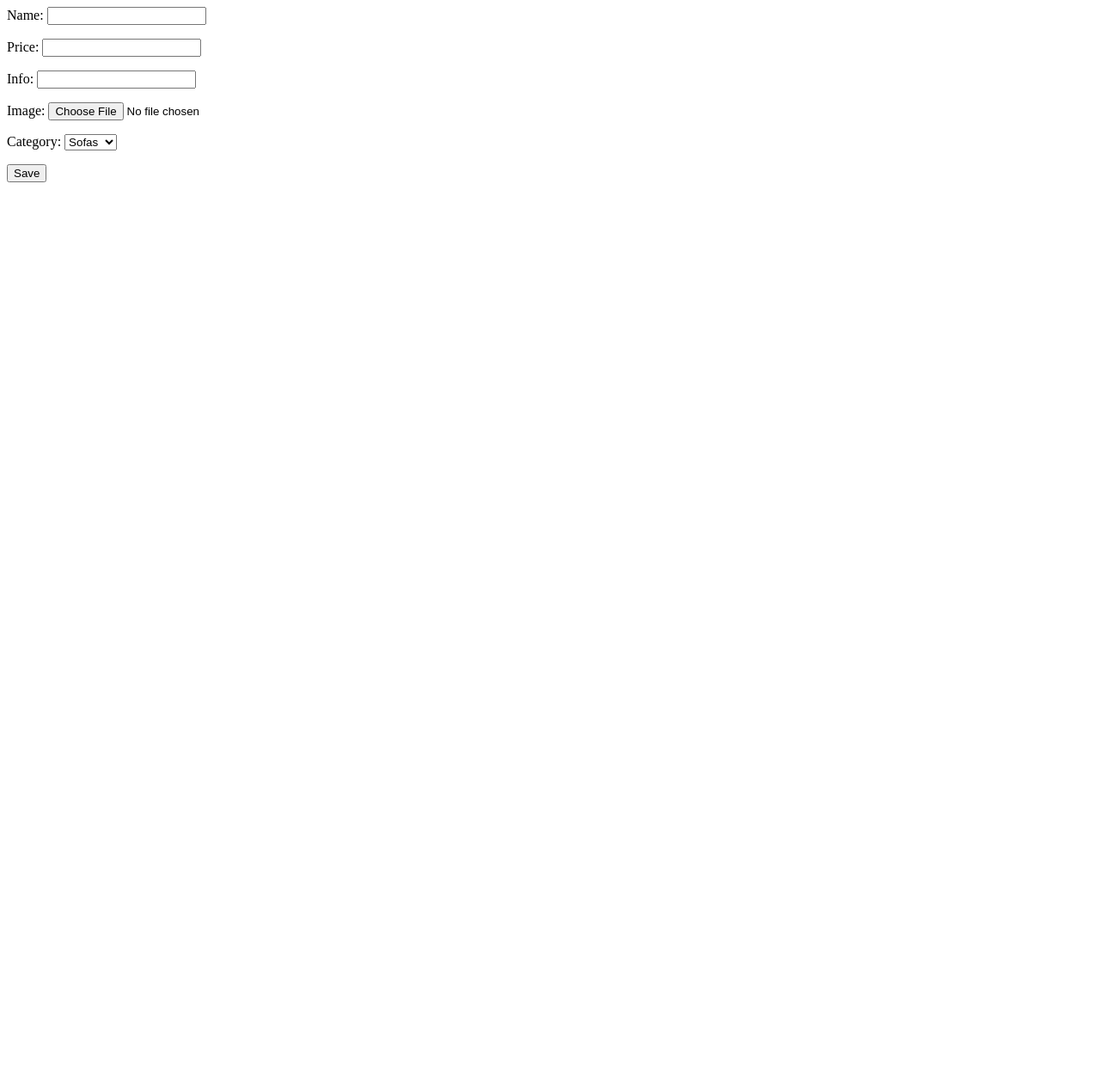
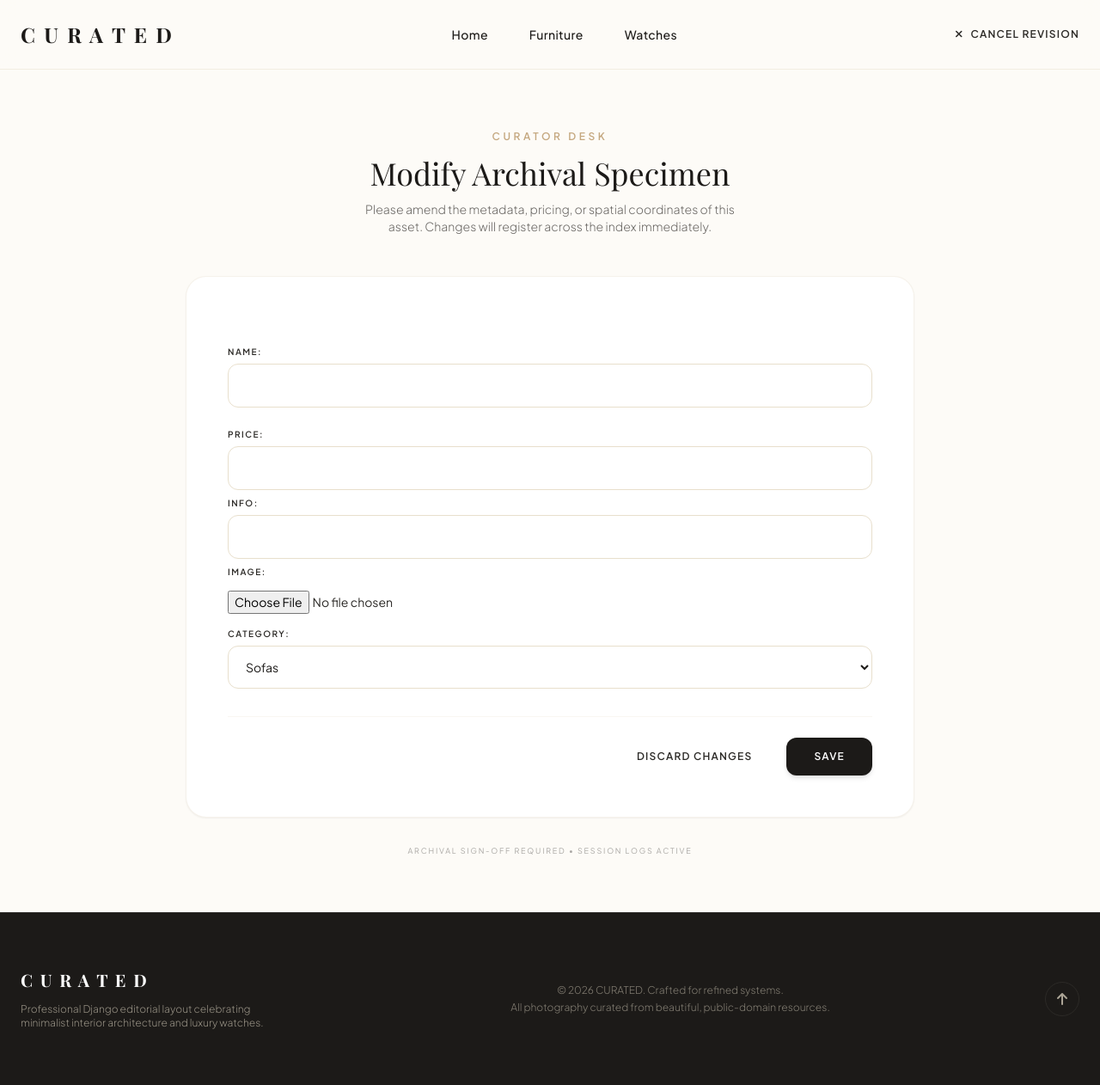
Before and after one commit to dehkonaliev/5th, a Django app: page /furniture/create in a window 1280 px wide. Shown: the whole page at 86% size. Before the commit the page ends 212 px from the top, so only its background shows below. Run offline with Django 5.2, Linux system fonts and the light colour scheme; some libraries are stand-ins or nearby versions; some web fonts are replaced.

Commit message:
I fixed furniture_create.html

```diff
--- a/5.1/templates/furniture_create.html
+++ b/5.1/templates/furniture_create.html
@@ -1,5 +1,126 @@
-<form method="POST" enctype="multipart/form-data">
-    {% csrf_token %}
-    {{form.as_p}}
-    <button type="submit">Save</button>
-</form>
+{% extends 'base.html' %}
+
+{% block title %}CURATED | Update Specimen{% endblock %}
+
+{% block extra_head %}
+<style>
+    /* Elegantly styles Django's default {{ form.as_p }} structure without relying on custom widget overrides */
+    form p {
+        display: flex;
+        flex-direction: column;
+        gap: 0.375rem;
+        margin-bottom: 1.5rem;
+    }
+
+    form p label {
+        font-size: 10px;
+        text-transform: uppercase;
+        letter-spacing: 0.15em;
+        color: #2C2A27; /* luxury-800 */
+        font-weight: 600;
+    }
+
+    form p input[type="text"],
+    form p input[type="number"],
+    form p input[type="email"],
+    form p input[type="url"],
+    form p textarea,
+    form p select {
+        width: 100%;
+        padding: 0.875rem 1rem;
+        background-color: #FFFFFF;
+        border: 1px solid #E8DFCC; /* luxury-200 */
+        border-radius: 0.75rem; /* rounded-xl */
+        font-size: 0.875rem;
+        color: #1C1A18; /* luxury-900 */
+        font-family: 'Plus Jakarta Sans', sans-serif;
+        transition: all 0.3s ease;
+    }
+
+    form p input:focus,
+    form p textarea:focus,
+    form p select:focus {
+        outline: none;
+        border-color: #C5A880; /* luxury-gold */
+        box-shadow: 0 0 0 1px #C5A880;
+    }
+
+    form p input[type="file"] {
+        padding: 0.5rem 0;
+        font-size: 0.875rem;
+        color: #2C2A27;
+    }
+
+    /* Help text rendering underneath fields */
+    form p .helptext {
+        font-size: 11px;
+        color: #2C2A27;
+        opacity: 0.6;
+        font-weight: 300;
+        margin-top: 0.25rem;
+    }
+
+    /* Style error tags dynamically generated by Django forms */
+    form p .errorlist {
+        display: flex;
+        flex-direction: column;
+        gap: 0.25rem;
+        margin-top: 0.25rem;
+        color: #DC2626;
+        font-size: 11px;
+    }
+</style>
+{% endblock %}
+
+{% block header_action %}
+<!-- Subtle Cancel/Back Navigation -->
+<a href="javascript:history.back()" class="hidden sm:flex items-center gap-2 text-xs font-semibold uppercase tracking-widest text-luxury-800 hover:text-luxury-gold transition-colors duration-300">
+    <i class="fa-solid fa-xmark"></i> Cancel Revision
+</a>
+{% endblock %}
+
+{% block content %}
+<section class="max-w-4xl mx-auto px-6 py-16">
+
+    <!-- HEADER INTRO -->
+    <div class="text-center space-y-3 mb-12">
+        <span class="text-xs uppercase tracking-[0.3em] text-luxury-gold font-bold">Curator Desk</span>
+        <h1 class="font-serif text-3xl sm:text-4xl text-luxury-900">Modify Archival Specimen</h1>
+        <p class="max-w-md mx-auto text-xs sm:text-sm text-luxury-800/70 font-light leading-relaxed">
+            Please amend the metadata, pricing, or spatial coordinates of this asset. Changes will register across the index immediately.
+        </p>
+    </div>
+
+    <!-- FORM CARD INNER -->
+    <div class="bg-white border border-luxury-200/40 rounded-3xl shadow-sm overflow-hidden p-8 sm:p-12">
+
+        <form method="POST" enctype="multipart/form-data" class="space-y-8">
+            {% csrf_token %}
+
+            <!-- Django Dynamic Form Rendering -->
+            <div class="space-y-2">
+                {{ form.as_p }}
+            </div>
+
+            <!-- Action Buttons (No lists, styled with grid/flexbox) -->
+            <div class="pt-6 border-t border-luxury-100/50 flex flex-col sm:flex-row items-center justify-end gap-4">
+                <a href="javascript:history.back()" class="w-full sm:w-auto px-6 py-3.5 text-center text-xs font-semibold uppercase tracking-widest text-luxury-800 hover:text-luxury-900 transition-colors duration-300">
+                    Discard Changes
+                </a>
+                <button type="submit" class="w-full sm:w-auto px-8 py-3.5 bg-luxury-900 hover:bg-luxury-gold text-white hover:text-luxury-900 font-semibold text-xs tracking-widest uppercase rounded-xl shadow-md transition-all duration-300">
+                    Save
+                </button>
+            </div>
+        </form>
+
+    </div>
+
+    <!-- SECURITY SIGN-OFF -->
+    <div class="text-center mt-8">
+        <span class="text-[9px] tracking-[0.2em] text-luxury-800/40 uppercase block">
+            Archival Sign-Off Required &bull; Session Logs Active
+        </span>
+    </div>
+
+</section>
+{% endblock %}
```
